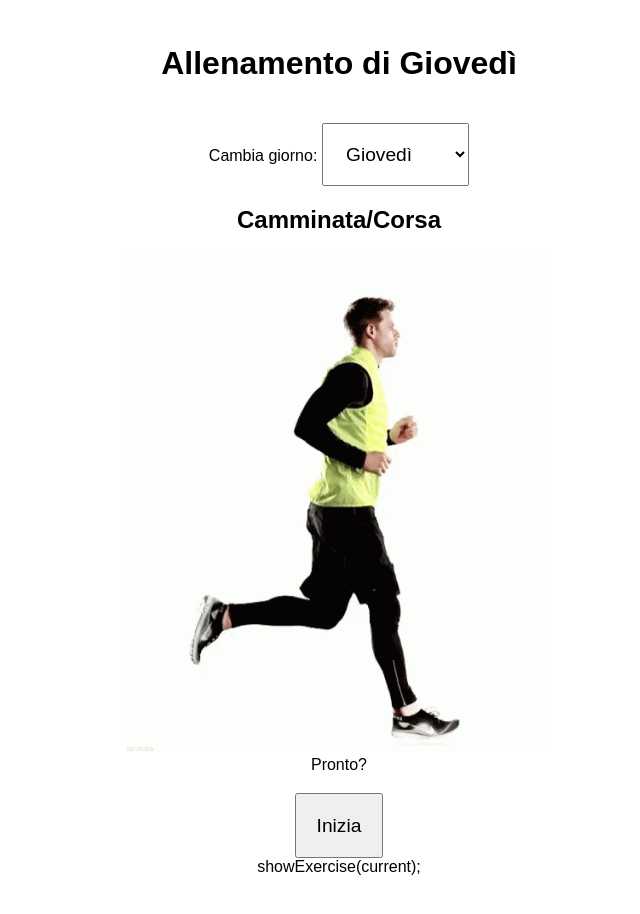
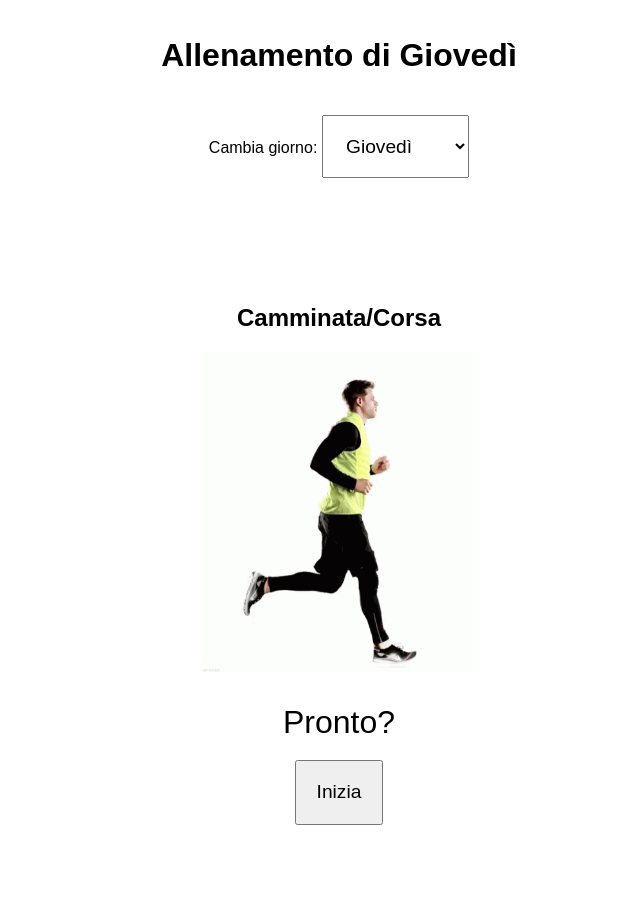
Before and after one commit to Taninvar/allenamento, a plain HTML site: page index.html in a window 1280 px wide. Shown: the whole page, without its empty margins (301-941 px from the left). Drawn offline with Linux system fonts and the light colour scheme.

Commit message:
Update index.html

```diff
--- a/index.html
+++ b/index.html
@@ -9,10 +9,14 @@
       font-family: sans-serif;
       text-align: center;
       padding: 1em;
+      margin: 0;
     }
     #exercise-image {
       max-width: 100%;
+      max-height: 40vh;
       height: auto;
+      object-fit: contain;
+      margin: 0 auto;
     }
     .hidden {
       display: none;
@@ -24,6 +28,18 @@
     }
     #day-selector {
       margin-bottom: 1em;
+    }
+    #exercise-area {
+      display: flex;
+      flex-direction: column;
+      align-items: center;
+      justify-content: center;
+      height: 90vh;
+      box-sizing: border-box;
+    }
+    #timer {
+      font-size: 2em;
+      margin-top: 1em;
     }
   </style>
 </head>
@@ -153,8 +169,3 @@
   </script>
 </body>
 </html>
-
-    showExercise(current);
-  </script>
-</body>
-</html>
```
